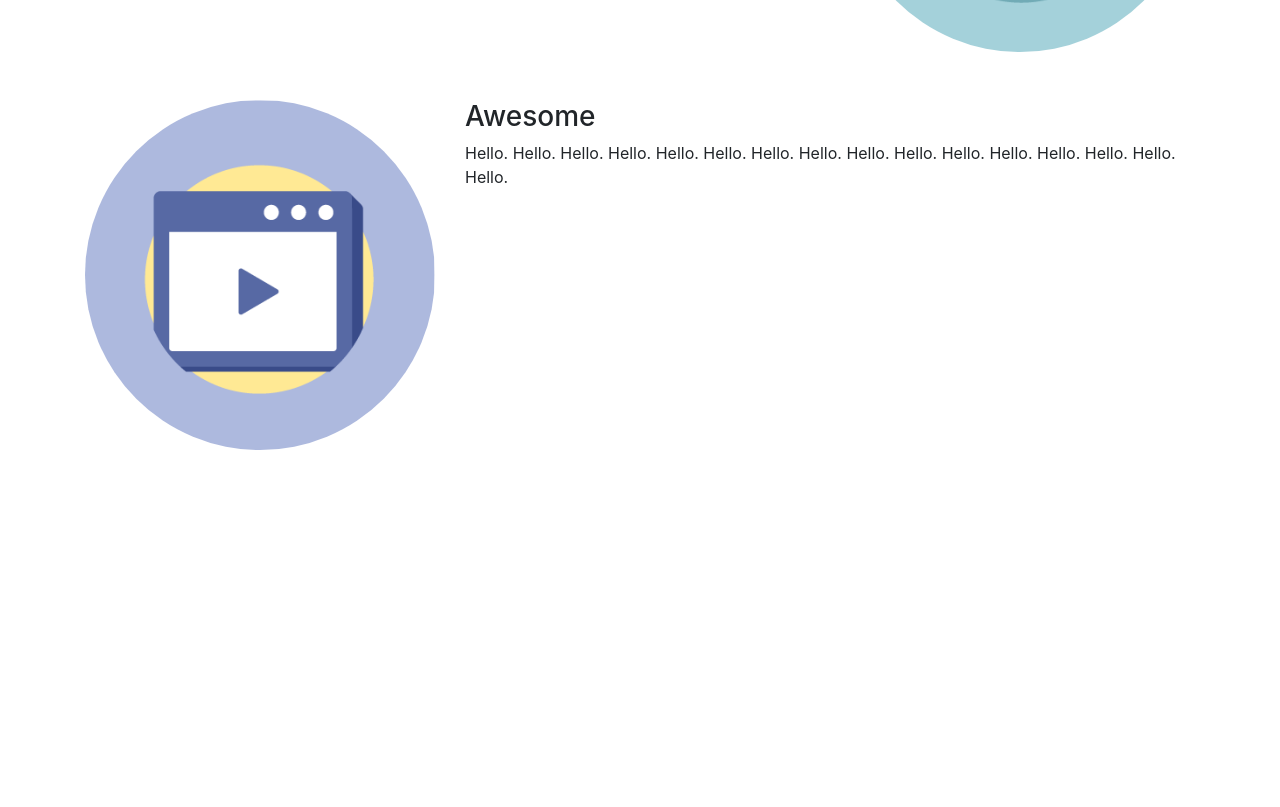
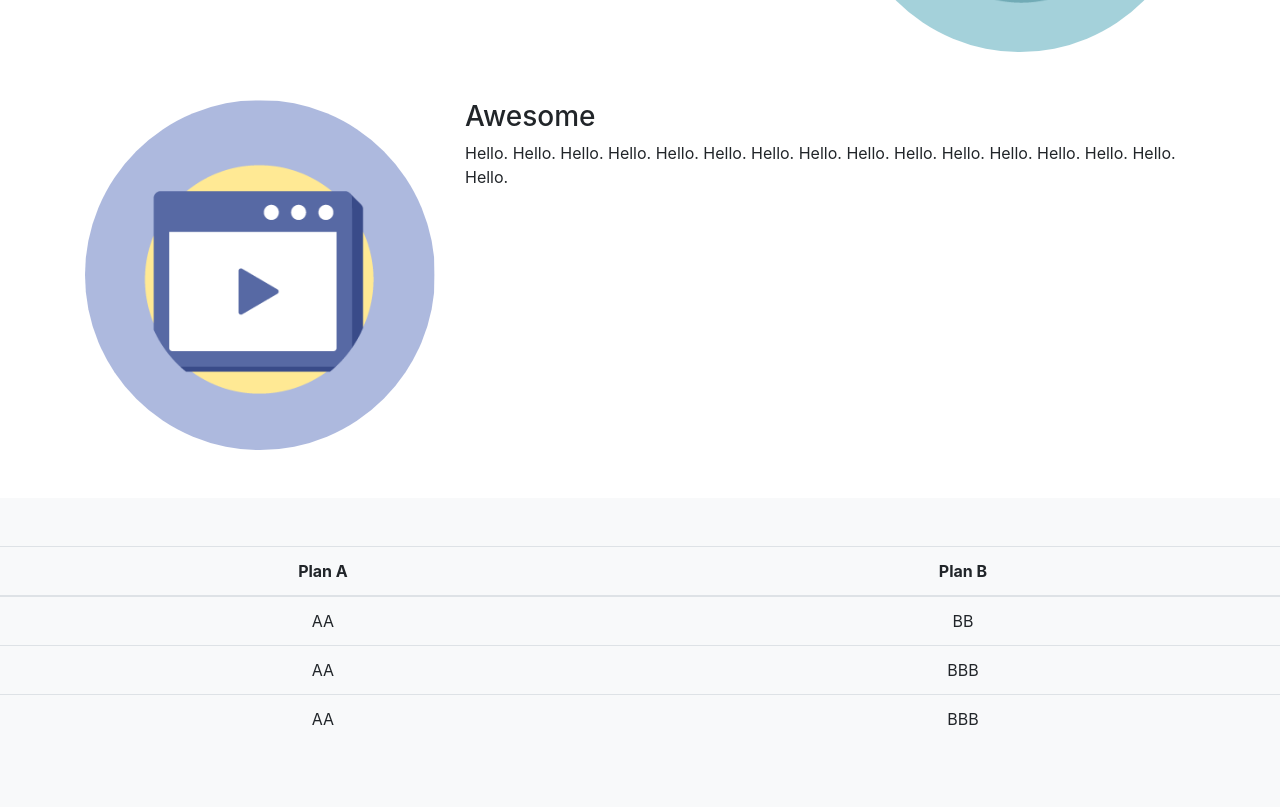
Before and after one commit to Gajux29/bootstrap_training, a plain HTML site: page index.html in a window 1280 px wide. Shown: the part 668-1475 px from the top of the page. Before the commit the page ends 1166 px from the top, so only its background shows below. Drawn offline with nearby package versions, Linux system fonts and the light colour scheme.

Commit message:
update pages(add table)

```diff
--- a/index.html
+++ b/index.html
@@ -47,6 +47,22 @@
       </div>
       </div>
     </section>
+    <section class="bg-light text-center py-5">
+      <table class="table table-hover">
+        <thead>
+          <tr>
+            <th>Plan A</th>
+            <th>Plan B</th>
+          </tr>
+        </thead>
+        <tbody>
+          <tr><td>AA</td><td>BB</td></tr>
+          <tr><td>AA</td><td>BBB</td></tr>
+          <tr><td>AA</td><td>BBB</td></tr>
+        </tbody>
+      </table>
+
+    </section>
 
     </main>
     <footer>
```
